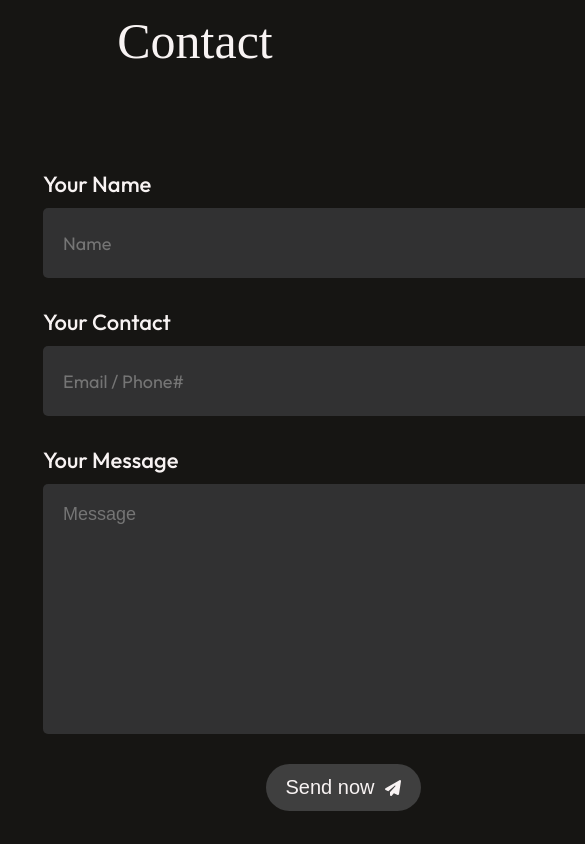
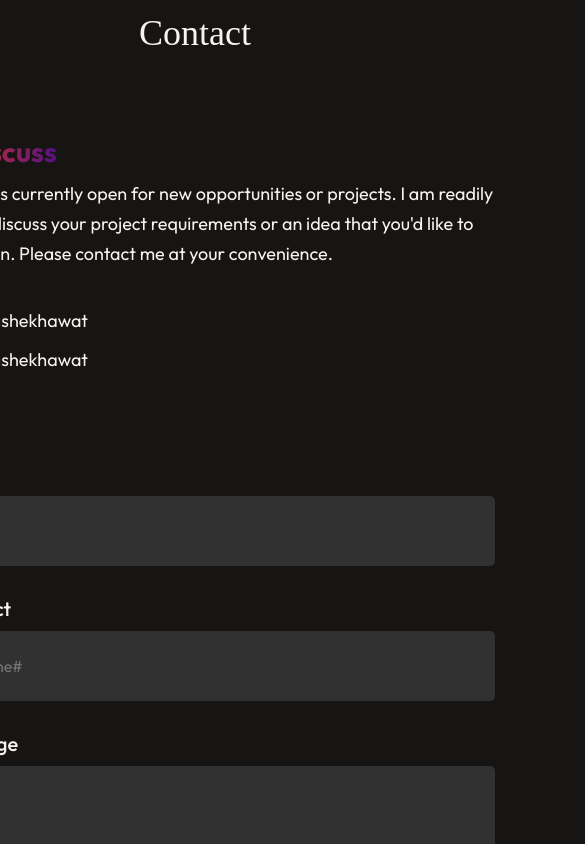
Before and after one commit to nikendrashekhawat/portfolio, a React (Vite) app: page /#profile in a window 390 px wide. Shown: the part 9500-10344 px from the top of the page, 585 px wide, since content can reach past the window. Built offline with nearby package versions, Linux system fonts and the light colour scheme.

Commit message:
add mobile properties to contact

```diff
--- a/src/components/contact/Contact.css
+++ b/src/components/contact/Contact.css
@@ -148,3 +148,51 @@
     background: grey;
     transition: 0.3s;
 }
+
+@media (max-width: 768px) {
+    .contact {
+        padding: 100px;
+        gap: 80px;
+    }
+    .contact h1{
+        font-size: 36px;
+    }
+    .contact-section{
+        flex-direction: column;
+        gap: 50px;
+    }
+    .contact-left h2 span{
+        font-size: 28px;
+    }
+    .contact-left .contact-para{
+        font-size: 18px;
+    }
+    .contact-icon{
+        font-size: 16px;
+    }
+    .contact-method-social p{
+        font-size: 18px;
+    }
+
+    .contact-right-form .contact-details{
+        label{
+            font-size: 20px;
+        }
+
+        input {
+            font-size: 16px;
+        }
+
+        textarea {
+            font-size: 16px;
+
+        }
+    }
+    .contact-submit{
+        font-size: 18px;
+
+        .submit-icon{
+            font-size: 15px;
+        }
+    }
+}
```
